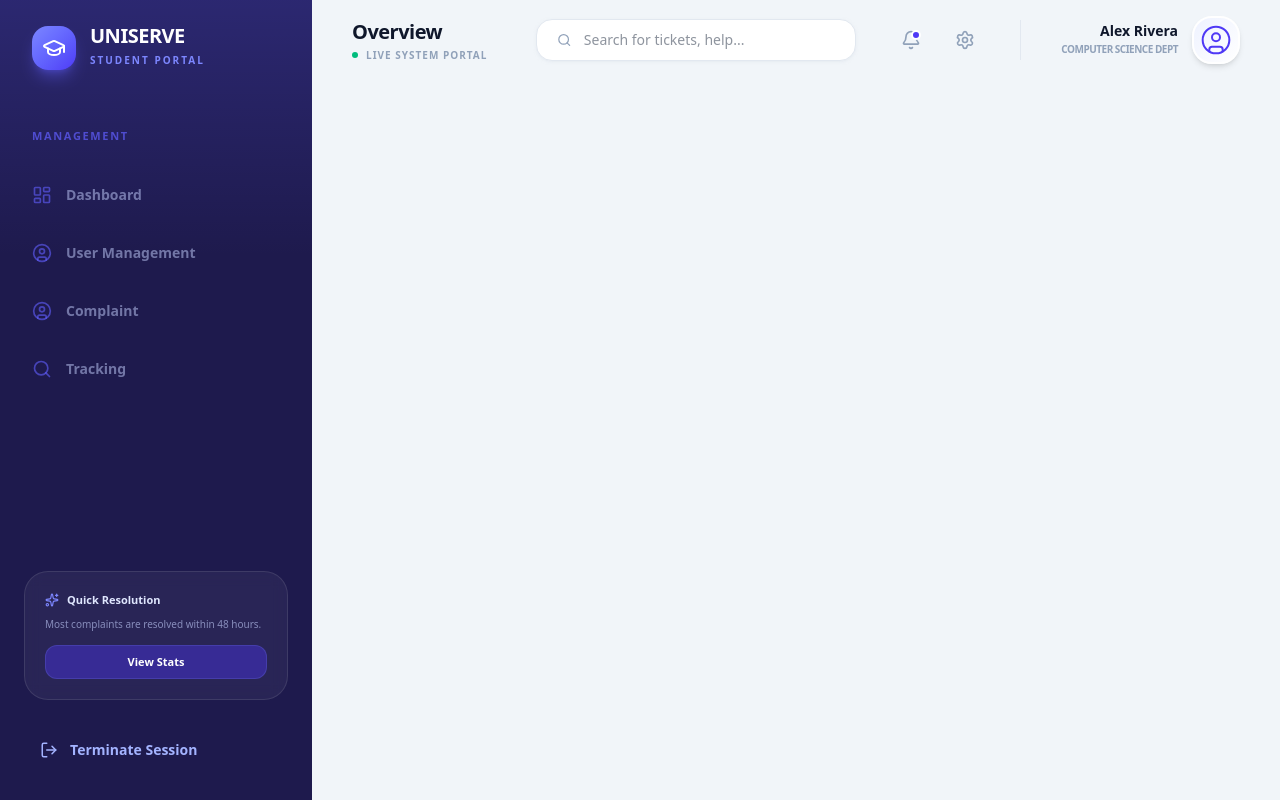
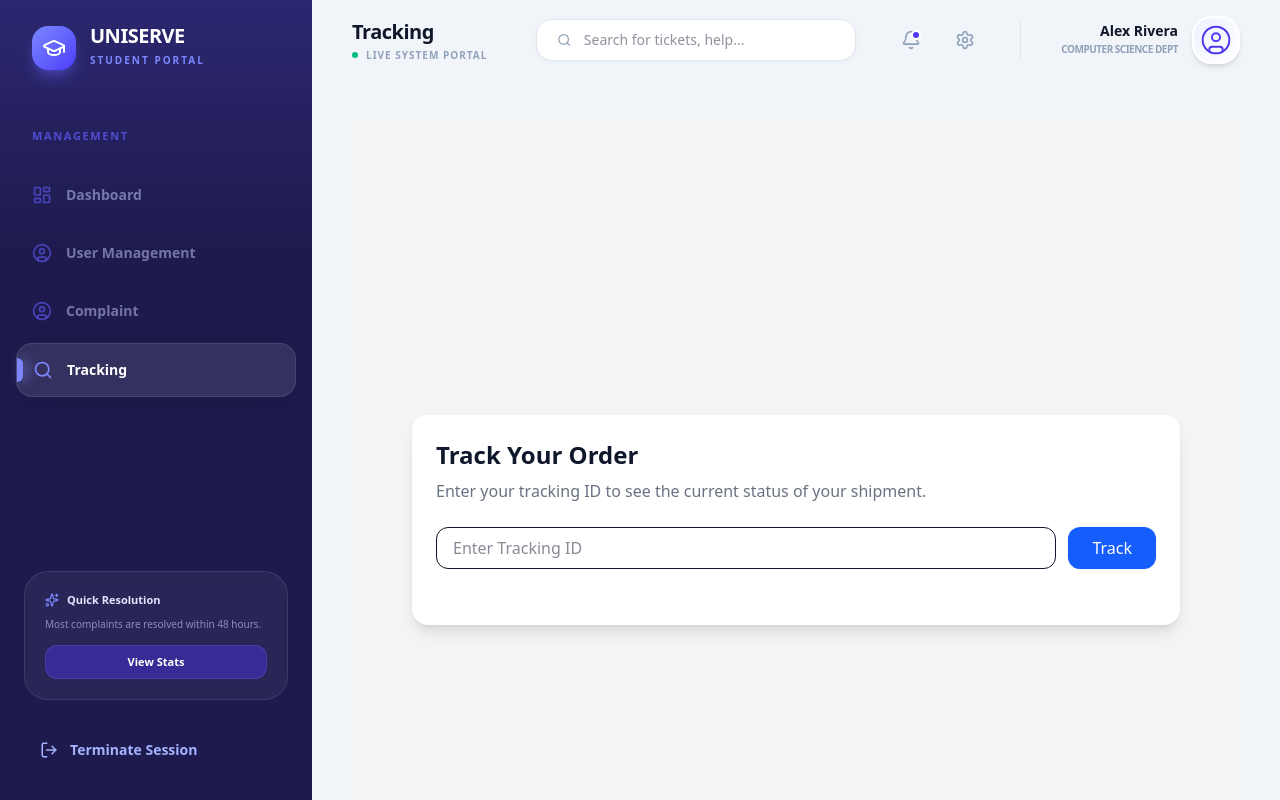
Before and after one commit to MohanKumar0707/scms_client, a React (Vite) app: page /layout/track in a window 1280 px wide. Built offline with nearby package versions, Linux system fonts and the light colour scheme.

Commit message:
menu changes

```diff
--- a/src/App.jsx
+++ b/src/App.jsx
@@ -1,14 +1,10 @@
 import React from 'react';
 import { BrowserRouter as Router, Routes, Route, Navigate } from 'react-router-dom';
-import Layout from './pages/Layout'; // Correct path from src to src/pages
+import Layout from './pages/Layout';
 import Login from './pages/Login';
-import UserManage from './pages/UserManage'; // Import the UserManage component
+import UserManage from './pages/UserManage';
 import Complaint from './pages/Complaint';
-
-// Temporary components for testing
-const Dashboard = () => <div className="p-4 text-2xl font-bold">Dashboard View</div>;
-const Register = () => <div className="p-4 text-2xl font-bold">New Complaint Form</div>;
-const Tracking = () => <div className="p-4 text-2xl font-bold">Tracking Table</div>;
+import Track from './pages/Track';
 
 function App() {
 
@@ -17,9 +13,9 @@ function App() {
 			<Routes>
 				<Route path="/" element={<Login />} />
 				<Route path="/layout/*" element={<Layout />}>
-					<Route path="dashboard" element={<Dashboard />} />
 					<Route path='userManagement' element={<UserManage />} />
 					<Route path='complaint' element={<Complaint />} />
+					<Route path='track' element={<Track />} />
 				</Route>
 			</Routes>
 		</Router>
--- a/src/pages/Layout.jsx
+++ b/src/pages/Layout.jsx
@@ -26,7 +26,7 @@ function Layout() {
 		{ name: 'Dashboard', path: '/layout/dashboard', icon: <LayoutDashboard size={20} /> },
 		{ name: 'User Management', path: '/layout/userManagement', icon: <UserCircle size={20} /> },
 		{ name: 'Complaint', path: '/layout/complaint', icon: <UserCircle size={20} /> },
-		{ name: 'Tracking', path: '/tracking', icon: <Search size={20} /> },
+		{ name: 'Tracking', path: '/layout/track', icon: <Search size={20} /> },
 	];
 
 	const getPageTitle = () => {
@@ -109,7 +109,7 @@ function Layout() {
 					</div>
 
 					<button
-						onClick={() => navigate('/login')}
+						onClick={() => navigate('/')}
 						className="flex items-center gap-3 w-full px-4 py-4 rounded-2xl text-indigo-300 hover:text-red-400 hover:bg-red-500/10 transition-all text-sm font-bold group"
 					>
 						<LogOut size={18} className="group-hover:-translate-x-1 transition-transform" />
--- /dev/null
+++ b/src/pages/Track.jsx
@@ -0,0 +1,86 @@
+import React, { useState } from "react";
+import { MapPin, Package, Truck, CheckCircle } from "lucide-react";
+
+export default function TrackingPage() {
+  const [trackingId, setTrackingId] = useState("");
+  const [showResult, setShowResult] = useState(false);
+
+  const handleTrack = () => {
+    if (trackingId.trim() !== "") {
+      setShowResult(true);
+    }
+  };
+
+  return (
+    <div className="min-h-screen bg-gray-100 flex items-center justify-center p-6">
+      <div className="w-full max-w-3xl bg-white rounded-2xl shadow-lg p-6">
+        <h1 className="text-2xl font-bold mb-2">Track Your Order</h1>
+        <p className="text-gray-500 mb-6">
+          Enter your tracking ID to see the current status of your shipment.
+        </p>
+
+        {/* Input Section */}
+        <div className="flex gap-3 mb-8">
+          <input
+            type="text"
+            placeholder="Enter Tracking ID"
+            value={trackingId}
+            onChange={(e) => setTrackingId(e.target.value)}
+            className="flex-1 border rounded-xl px-4 py-2 focus:outline-none focus:ring-2 focus:ring-blue-500"
+          />
+          <button
+            onClick={handleTrack}
+            className="bg-blue-600 text-white px-6 py-2 rounded-xl hover:bg-blue-700 transition"
+          >
+            Track
+          </button>
+        </div>
+
+        {/* Tracking Result */}
+        {showResult && (
+          <div className="space-y-6">
+            <div className="flex items-center justify-between">
+              <span className="text-sm text-gray-500">Tracking ID</span>
+              <span className="font-semibold">{trackingId}</span>
+            </div>
+
+            {/* Timeline */}
+            <div className="border-l-2 border-blue-600 pl-6 space-y-6">
+              <div className="flex items-start gap-4">
+                <CheckCircle className="text-green-600" />
+                <div>
+                  <h3 className="font-semibold">Order Confirmed</h3>
+                  <p className="text-sm text-gray-500">Your order has been placed successfully.</p>
+                </div>
+              </div>
+
+              <div className="flex items-start gap-4">
+                <Package className="text-blue-600" />
+                <div>
+                  <h3 className="font-semibold">Package Prepared</h3>
+                  <p className="text-sm text-gray-500">Items are packed and ready for dispatch.</p>
+                </div>
+              </div>
+
+              <div className="flex items-start gap-4">
+                <Truck className="text-orange-500" />
+                <div>
+                  <h3 className="font-semibold">Out for Delivery</h3>
+                  <p className="text-sm text-gray-500">Courier is on the way to your location.</p>
+                </div>
+              </div>
+
+              <div className="flex items-start gap-4">
+                <MapPin className="text-gray-400" />
+                <div>
+                  <h3 className="font-semibold text-gray-400">Delivered</h3>
+                  <p className="text-sm text-gray-400">Package will be delivered soon.</p>
+                </div>
+              </div>
+            </div>
+          </div>
+        )}
+      </div>
+    </div>
+  );
+}
```
Also changed, not shown: src/pages/Dashboard.js (deleted), src/pages/Dashboard.jsx (added).
